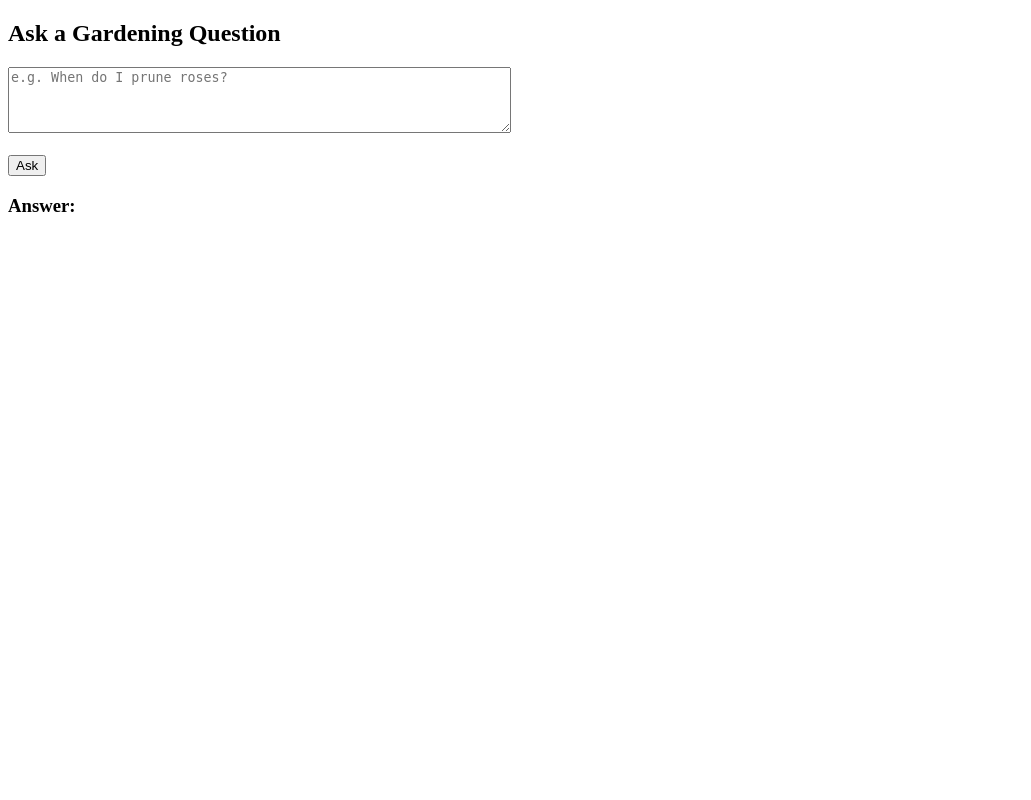
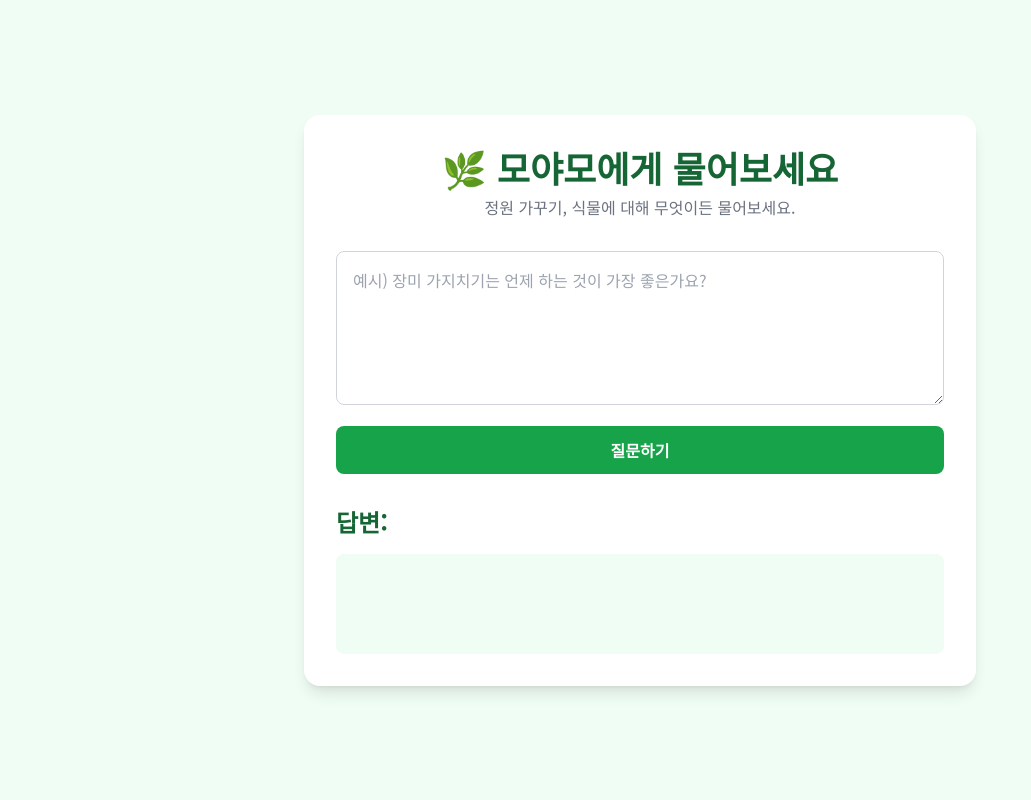
Before and after one commit to SeungJoonPark/moyamohelper, a Flask app: page / in a window 1280 px wide. Shown: the whole page, without its empty margins (0-1031 px from the left). Run offline with Flask 3, Linux system fonts and the light colour scheme; parts of the project's set-up code (start-up, migrations or seed data) failed here and were passed over; some libraries are stand-ins or nearby versions.

Commit message:
Update index.html

```diff
--- a/templates/index.html
+++ b/templates/index.html
@@ -1,22 +1,88 @@
 <!DOCTYPE html>
-<html lang="en">
+<html lang="ko">
 <head>
     <meta charset="UTF-8">
-    <title>🌿 Garden Advisor</title>
+    <meta name="viewport" content="width=device-width, initial-scale=1.0">
+    <title>🌿 식물 집사</title>
+    <!-- Tailwind CSS for modern styling -->
+    <script src="https://cdn.tailwindcss.com"></script>
+    <!-- Google Fonts for a clean Korean font -->
+    <link rel="preconnect" href="https://fonts.googleapis.com">
+    <link rel="preconnect" href="https://fonts.gstatic.com" crossorigin>
+    <link href="https://fonts.googleapis.com/css2?family=Noto+Sans+KR:wght@400;500;700&display=swap" rel="stylesheet">
+    <style>
+        /* Apply the Noto Sans KR font to the body */
+        body {
+            font-family: 'Noto Sans KR', sans-serif;
+        }
+        /* Custom animation for the loading spinner */
+        @keyframes spin {
+            to {
+                transform: rotate(360deg);
+            }
+        }
+        .animate-spin {
+            animation: spin 1s linear infinite;
+        }
+    </style>
 </head>
-<body>
-    <h2>Ask a Gardening Question</h2>
+<body class="bg-green-50 text-gray-800 flex items-center justify-center min-h-screen">
 
-    <textarea id="question" rows="4" cols="60" placeholder="e.g. When do I prune roses?"></textarea><br><br>
-    <button onclick="send()">Ask</button>
+    <main class="bg-white p-8 rounded-2xl shadow-lg w-full max-w-2xl mx-4">
 
-    <h3>Answer:</h3>
-    <pre id="response"></pre>
+        <!-- Header Section -->
+        <div class="text-center mb-8">
+            <h1 class="text-4xl font-bold text-green-800">🌿 모야모에게 물어보세요</h1>
+            <p class="text-gray-500 mt-2">정원 가꾸기, 식물에 대해 무엇이든 물어보세요.</p>
+        </div>
+
+        <!-- Input Section -->
+        <div class="space-y-4">
+            <textarea id="question" rows="5" class="w-full p-4 border border-gray-300 rounded-lg focus:ring-2 focus:ring-green-500 focus:border-green-500 transition duration-200" placeholder="예시) 장미 가지치기는 언제 하는 것이 가장 좋은가요?"></textarea>
+            <button id="askButton" onclick="send()" class="w-full bg-green-600 text-white font-bold py-3 px-4 rounded-lg hover:bg-green-700 focus:outline-none focus:ring-2 focus:ring-offset-2 focus:ring-green-500 transition duration-200 disabled:bg-gray-400 disabled:cursor-not-allowed">
+                질문하기
+            </button>
+        </div>
+
+        <!-- Response Section -->
+        <div class="mt-8">
+            <h2 class="text-2xl font-bold text-green-800 mb-4">답변:</h2>
+
+            <!-- Loading Indicator -->
+            <div id="loader" class="hidden items-center space-x-3 text-gray-600">
+                <div class="w-6 h-6 border-4 border-green-200 border-t-green-600 rounded-full animate-spin"></div>
+                <span>모야모의 AI 정원사에게 물어보는 중입니다... 잠시만 기다려 주세요.</span>
+            </div>
+
+            <!-- Response Content -->
+            <div id="response" class="p-4 bg-green-50 rounded-lg min-h-[100px] whitespace-pre-wrap text-gray-700"></div>
+        </div>
+
+    </main>
 
     <script>
+        // Get references to the DOM elements
+        const questionInput = document.getElementById("question");
+        const askButton = document.getElementById("askButton");
+        const loader = document.getElementById("loader");
+        const responseContainer = document.getElementById("response");
+
         async function send() {
-            const question = document.getElementById("question").value;
+            const question = questionInput.value;
 
+            // Simple validation
+            if (!question.trim()) {
+                responseContainer.innerText = "질문을 입력해 주세요.";
+                return;
+            }
+
+            // --- Start Loading State ---
+            askButton.disabled = true;
+            loader.classList.remove("hidden");
+            loader.classList.add("flex"); // Use flex to align items
+            responseContainer.innerText = ""; // Clear previous response
+
+            try {
                 const res = await fetch("/ask", {
                     method: "POST",
                     headers: {
@@ -26,7 +92,24 @@
                 });
 
                 const data = await res.json();
-            document.getElementById("response").innerText = data.answer || data.error;
+
+                // Display the answer or an error message
+                if (res.ok) {
+                    responseContainer.innerText = data.answer;
+                } else {
+                    responseContainer.innerText = `오류가 발생했습니다: ${data.error || '알 수 없는 오류'}`;
+                }
+
+            } catch (error) {
+                // Handle network or other unexpected errors
+                console.error("Fetch error:", error);
+                responseContainer.innerText = "요청을 보내는 중 문제가 발생했습니다. 네트워크 연결을 확인해 주세요.";
+            } finally {
+                // --- End Loading State ---
+                askButton.disabled = false;
+                loader.classList.add("hidden");
+                loader.classList.remove("flex");
+            }
         }
     </script>
 </body>
```
Lines whose indentation alone changed are shown as unchanged.
